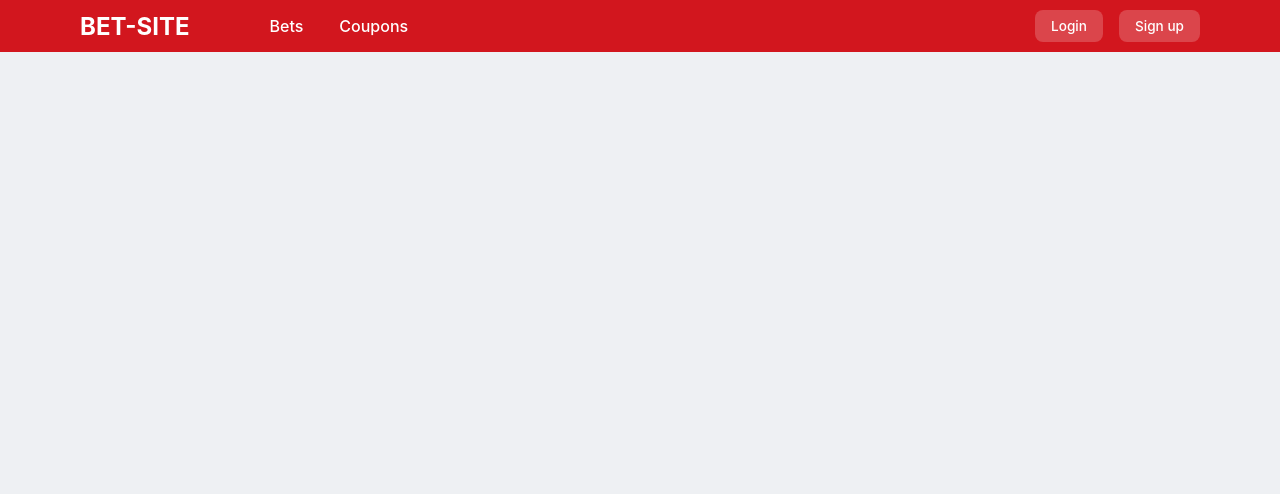
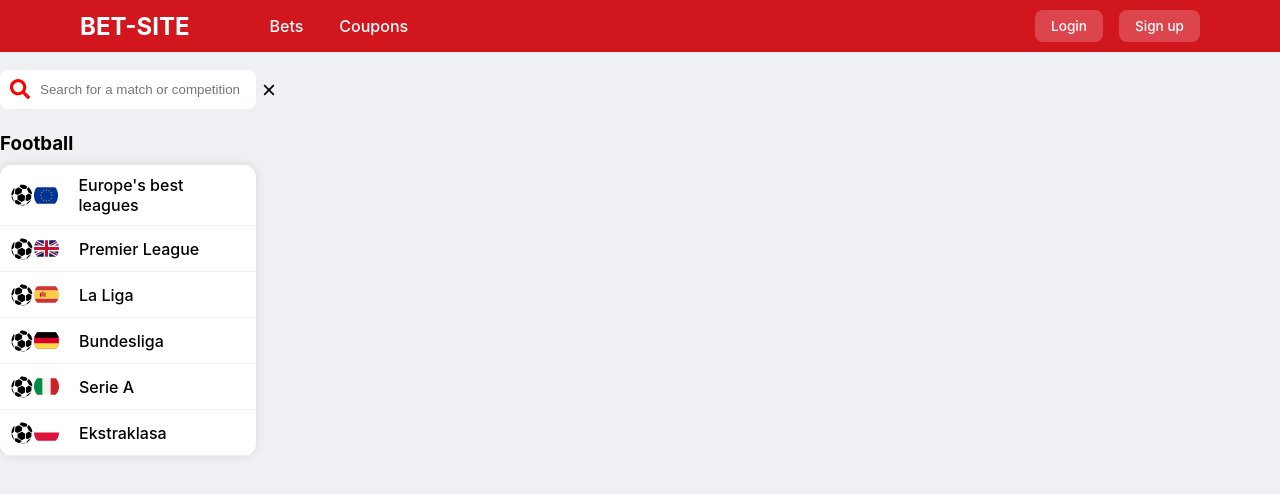
Before and after one commit to M3MONs/bet-simulator, a React (Create React App) app in the folder client/: page / in a window 1280 px wide. Shown: the top 494 px of the page. Built offline with nearby package versions, Linux system fonts and the light colour scheme.

Commit message:
feat: Add SportsLeftMenu component to HomePage

```diff
--- a/client/src/components/pages/HomePage.tsx
+++ b/client/src/components/pages/HomePage.tsx
@@ -1,9 +1,23 @@
 import Navbar from "src/components/organisms/Navbar/Navbar";
+import SportsLeftMenu from "../organisms/SportsLeftMenu/SportsLeftMenu";
+import styled from "styled-components";
+
+const Main = styled.main`
+    max-width: 1440px;
+    min-height: 100vh;
+    margin: 0 auto;
+    padding: 70px 0;
+    display: grid;
+    grid-template-columns: 1fr 3fr 1fr;
+`;
 
 const HomePage = () => {
     return (
         <>
             <Navbar />
+            <Main>
+                <SportsLeftMenu />
+            </Main>
         </>
     );
 };
```
